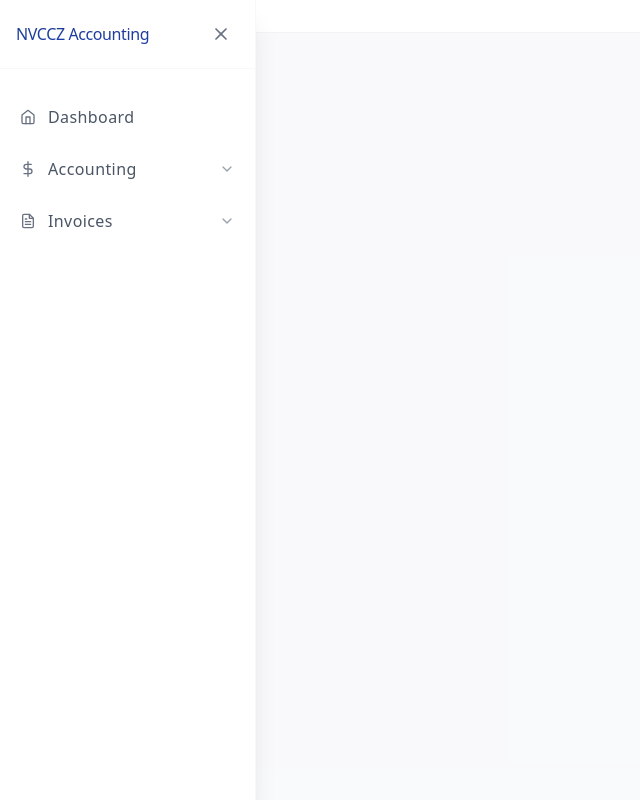
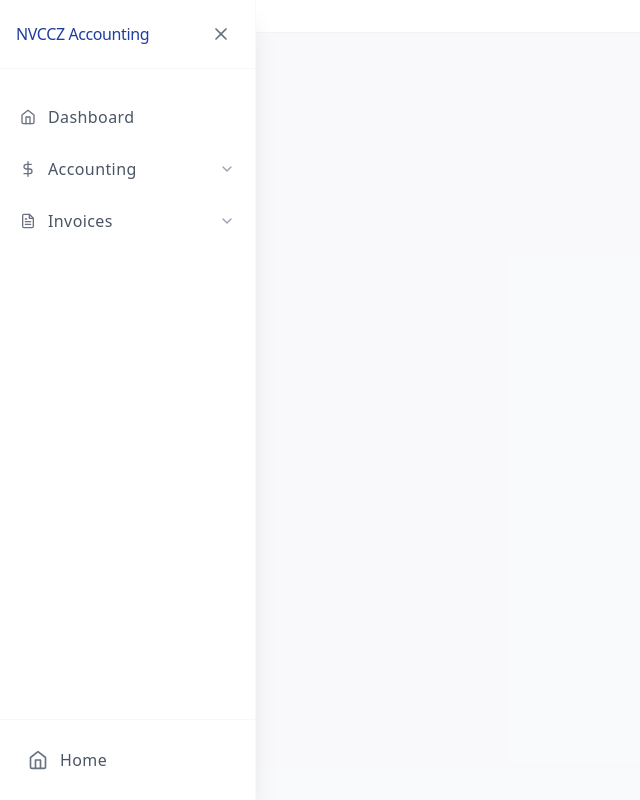
Before and after one commit to brito79/NVCCZZ, a Next.js app: page /ERP in a window 1280 px wide. Shown: the whole page, without its empty margins (0-640 px from the left). Built offline with nearby package versions, Linux system fonts and the light colour scheme.

Commit message:
menu-backlink

```diff
--- a/app/ERP/page.tsx
+++ b/app/ERP/page.tsx
@@ -3,7 +3,7 @@
 import { useState, useEffect } from 'react';
 import { FiMenu, FiX, FiHome, FiDollarSign, FiFileText, FiUsers, FiSettings, FiChevronDown, FiChevronRight, FiTool } from 'react-icons/fi';
 import Link from 'next/link';
-import { usePathname } from 'next/navigation';
+import { usePathname, useRouter } from 'next/navigation';
 
 // Add these interfaces for role checking
 interface Role {
@@ -44,6 +44,7 @@ type MenuItem = {
 };
 
 const ERP = ({ children }: { children: React.ReactNode }) => {
+  const router = useRouter();
   const [isMenuCollapsed, setIsMenuCollapsed] = useState(false);
   const [expandedMenuItems, setExpandedMenuItems] = useState<string[]>([]);
   const pathname = usePathname();
@@ -204,7 +205,7 @@ const ERP = ({ children }: { children: React.ReactNode }) => {
       <div
         className={`backdrop-blur-lg border-r border-gray-200/30 transition-all duration-300 ease-in-out shadow-xl
           bg-gradient-to-b from-white/95 via-navy-50/80 to-white/95
-          ${isMenuCollapsed ? 'w-20' : 'w-64'}`}
+          ${isMenuCollapsed ? 'w-20' : 'w-64'} flex flex-col`}
       >
         {/* Sidebar Header */}
         <div className="p-4 flex items-center justify-between border-b border-gray-200/30">
@@ -222,7 +223,7 @@ const ERP = ({ children }: { children: React.ReactNode }) => {
         </div>
 
         {/* Navigation Menu */}
-        <nav className="mt-6 px-2">
+        <nav className="mt-6 px-2 flex-1">
           {filteredMenuItems.map((item) => (
             <div key={item.id} className="mb-1 relative group">
               {item.path && !item.subItems ? (
@@ -296,6 +297,31 @@ const ERP = ({ children }: { children: React.ReactNode }) => {
             </div>
           ))}
         </nav>
+
+        {/* Beautiful Home Button at Bottom */}
+        <div className="p-4 border-t border-gray-200/30">
+          <Link href="/">
+            <div className={`flex items-center p-3 rounded-lg cursor-pointer transition-all duration-200
+              ${isActive('/')
+                ? 'bg-white text-navy-700 font-medium shadow-sm border border-gray-200/30'
+                : 'text-gray-600 hover:bg-white/90 hover:text-navy-600 hover:shadow-xs hover:translate-x-1'}
+              ${isMenuCollapsed ? 'justify-center' : 'justify-between'}`}
+            >
+              <div className="flex items-center" onClick={() => {
+                router.push('/')
+              }}>
+                <span className={`transition-all duration-200 ${isActive('/') ? 'text-navy-600 scale-110' : 'text-gray-500 hover:scale-110'}`}>
+                  <FiHome size={20} />
+                </span>
+                {!isMenuCollapsed && (
+                  <span className="ml-3 font-light tracking-wide transition-all duration-200 hover:font-normal">
+                    Home
+                  </span>
+                )}
+              </div>
+            </div>
+          </Link>
+        </div>
       </div>
 
       {/* Main Content Area */}
```
